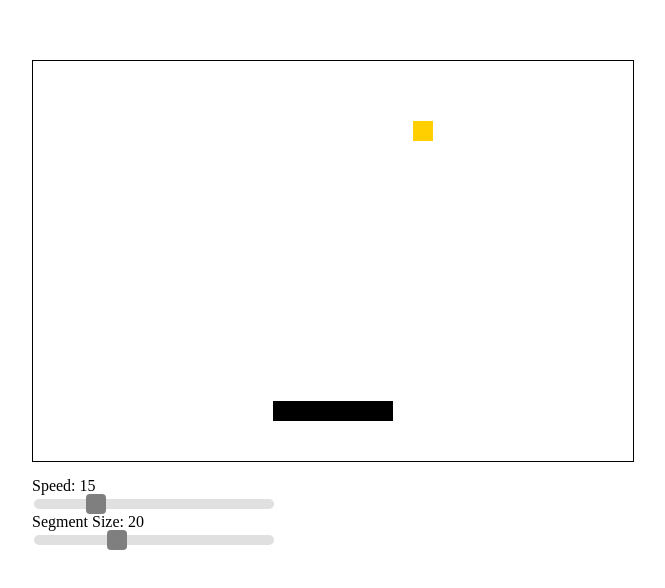
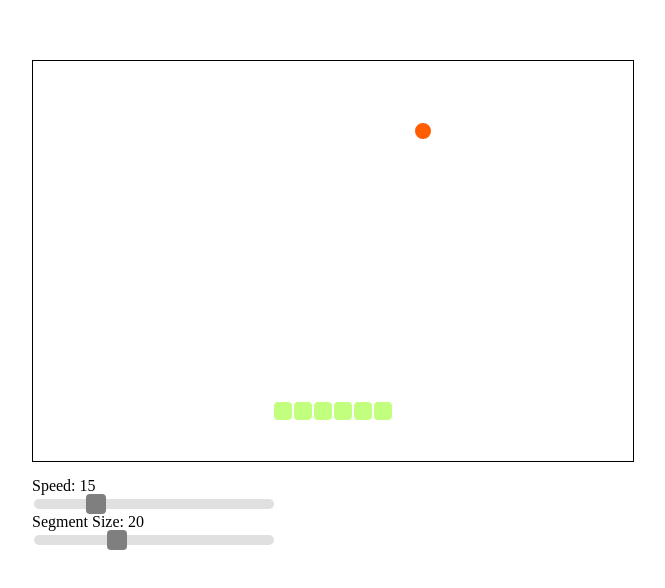
Before and after one commit to KestasMil/WebSnake, a plain HTML site: page demo.html in a window 1280 px wide. Shown: the part 198-786 px from the top of the page, without its empty margins (308-973 px from the left). Drawn offline with Linux system fonts and the light colour scheme.

Commit message:
Added external CSS for snake styling

```diff
--- a/demo.html
+++ b/demo.html
@@ -6,6 +6,7 @@
   <meta http-equiv="X-UA-Compatible" content="ie=edge">
   <link rel="stylesheet" href="demo.css">
   <link rel="stylesheet" href="slide.css">
+  <link rel="stylesheet" href="webSnake.css">
   <title>WebSnake</title>
 </head>
 <body>
--- a/demo.js
+++ b/demo.js
@@ -1,6 +1,8 @@
 webSnake.InitGame('.snake-canvas', {
   segSize: 20,
-  speed: 60
+  speed: 60,
+  segmentClassName: "snake-segment",
+  foodClassName: "snake-food"
 });
 webSnake.RestartGame();
 
--- a/webSnake.css
+++ b/webSnake.css
@@ -0,0 +1,11 @@
+.snake-segment {
+  background-color: rgb(195, 255, 127);
+  border: 1px solid #ffffff;
+  border-radius: 5px;
+}
+
+.snake-food {
+  background-color: rgb(255, 94, 0);
+  border: 2px solid rgb(255, 255, 255);
+  border-radius: 50px;
+}
--- a/webSnake.js
+++ b/webSnake.js
@@ -20,6 +20,8 @@ const webSnake = (function(canvasSelector) {
   let initialDirection;
   let speed;
   let startingSegs;
+  let foodClassName;
+  let segmentClassName;
   // Game loop timer (pointer)
   let intervalPointer;
 
@@ -60,7 +62,9 @@ const webSnake = (function(canvasSelector) {
       segSize=10,
       speed=1000,
       direction = 'RIGHT',
-      startingSegs = 5
+      startingSegs = 5,
+      segmentClassName = "",
+      foodClassName = ""
     } = params);
     initCanvas(canvasSelector);
     initialDirection = direction;
@@ -194,9 +198,14 @@ const webSnake = (function(canvasSelector) {
     let segmentDiv = document.createElement('div');
     segmentDiv.className = "snake-segment";
     // Style segment
+    //--mandatory styles
     segmentDiv.style.width = `${segSizeWidth}px`;
     segmentDiv.style.height = `${segSizeHeight}px`;
-    segmentDiv.style.backgroundColor = '#000000';
+    segmentDiv.style.boxSizing = "border-box";
+    //--default styles
+    if (segmentClassName == "") {
+      segmentDiv.style.backgroundColor = '#000000';
+    }
     // Update position
     segmentDiv.style.position = 'absolute';
     segmentDiv.style.left = `${xSeg * segSizeWidth}px`;
@@ -215,7 +224,11 @@ const webSnake = (function(canvasSelector) {
     if(!snakeFood.segEl) {
       snakeFood.segEl = createSegmentElementAt(snakeFood.xSeg, snakeFood.ySeg);
       //Override color of food after it's created.
-      snakeFood.segEl.style.backgroundColor = '#ffcf00';
+      if (foodClassName == "") {
+        snakeFood.segEl.style.backgroundColor = '#ffcf00';
+      } else {
+        snakeFood.segEl.className = foodClassName;
+      }
     }
     snakeFood.segEl.style.left = `${snakeFood.xSeg * segSizeWidth}px`;
     snakeFood.segEl.style.top = `${snakeFood.ySeg * segSizeHeight}px`;
```
